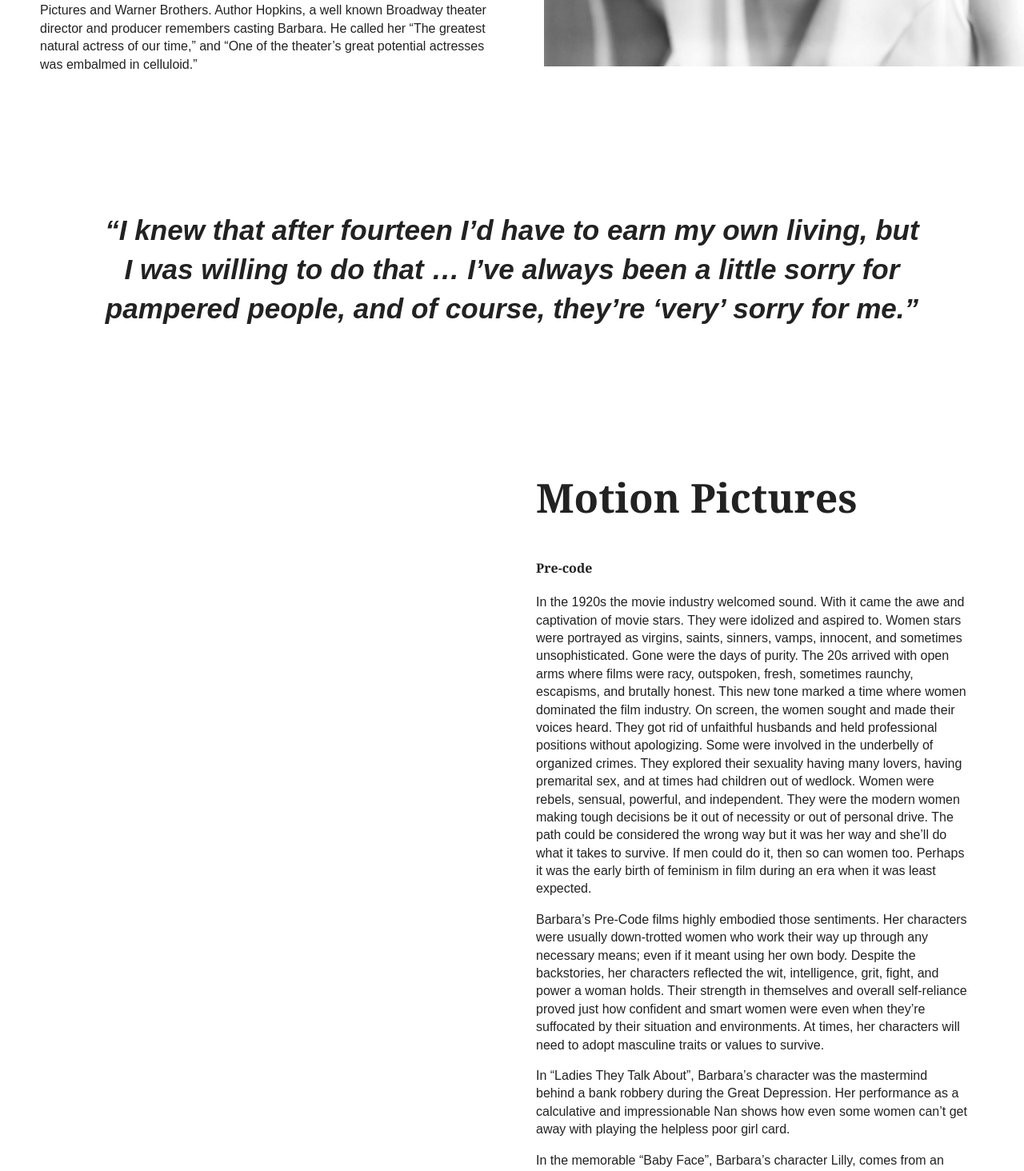
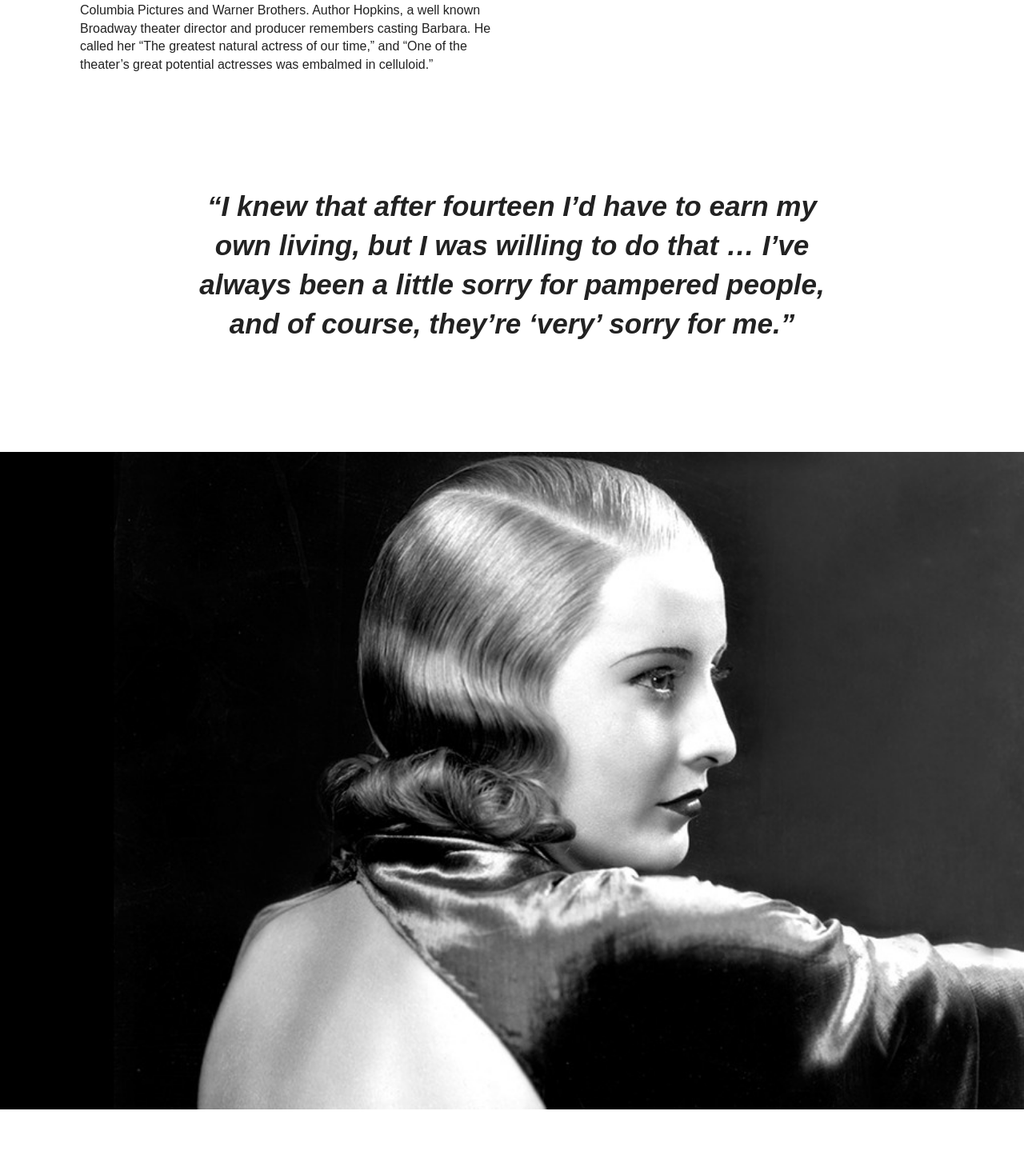
Before and after one commit to christinetran825/stanwyck-tribute, a React (Create React App) app: page / in a window 1280 px wide. Shown: the part 1880-3344 px from the top of the page at 80% size. Built offline with nearby package versions, Linux system fonts and the light colour scheme.

Commit message:
updated styles

```diff
--- a/src/App.css
+++ b/src/App.css
@@ -116,7 +116,7 @@ section {
 }
 
 #early-beginnings {
-  padding-top: 100px;
+  padding: 100px;
   grid-template-areas:
     "story photo"
     "quote quote";
@@ -124,9 +124,10 @@ section {
 
 #motion-pictures {
   grid-template-areas:
-    "photo story"
-    "gallery gallery"
-    "quote quote";
+    "photo"
+    "story"
+    "gallery"
+    "quote";
 }
 
 #personality {
@@ -171,7 +172,7 @@ section {
 
 .quotes {
   grid-area: quote;
-  padding-top: 100px;
+  padding-top: 70px;
   padding-left: 125px;
   padding-right: 125px;
   font-size: 30px;
@@ -194,17 +195,11 @@ section {
 
 #early-beginnings .story {
   padding-right: 50px;
-  padding-left: 50px;
 }
 
 #motion-pictures .story {
   padding-right: 70px;
   padding-left: 50px;
-}
-
-#early-beginnings  .photo-reference img,
-#motion-pictures .photo-reference img {
-  width: 600px;
 }
 
 #personality .story,
```
